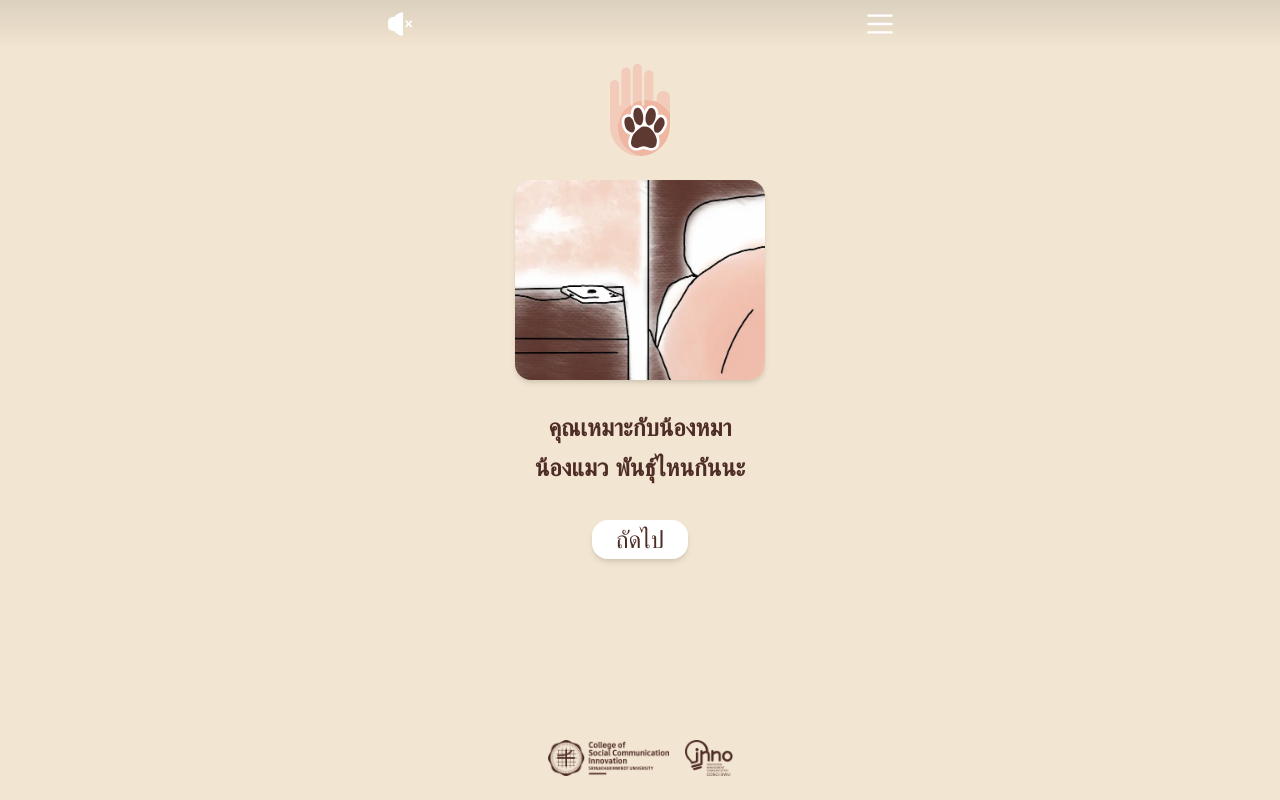
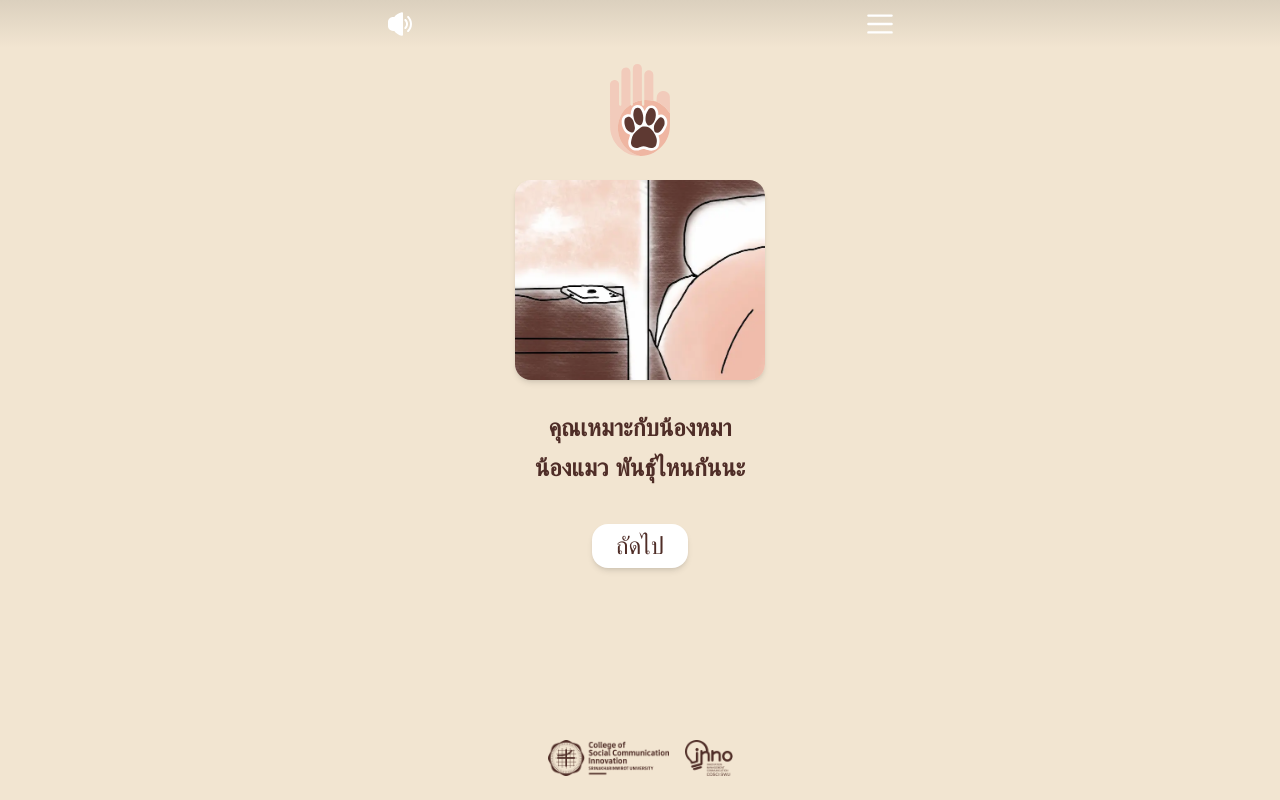
Before and after one commit to kidneytoo/pawsomematch, a Next.js app: page / in a window 1280 px wide. Built offline with nearby package versions, Linux system fonts and the light colour scheme.

Commit message:
feat: add sound

```diff
--- a/src/app/quiz/page.tsx
+++ b/src/app/quiz/page.tsx
@@ -17,16 +17,16 @@ const SCENES: Record<number, (props: any) => JSX.Element> = {
 
 const QuizPage = () => {
   const { scene, toNextScene } = useQuiz();
-  const Scene = SCENES[scene] ?? <></>;
 
   return (
-    <main className="bg-black flex min-h-screen flex-col items-center justify-between">
-      <div className="mx-auto w-full max-w-lg min-h-screen relative">
+    <main className="flex min-h-screen flex-col items-center justify-between">
+      <div className="mx-auto w-full max-w-lg min-h-screen relative overflow-y-hidden">
         {/* <Scene toNextScene={toNextScene} /> */}
         <FadeInOut isShow={scene <= 2}>
           <Scene1 toNextScene={toNextScene} />
         </FadeInOut>
-        <Scene2 scene={scene} isShow={scene === 2 || scene === 3} toNextScene={toNextScene} />
+        <Scene2 scene={scene} isShow={scene > 1 && scene <= 4} toNextScene={toNextScene} />
+        <Scene4 isShow={scene >= 4} toNextScene={toNextScene} />
         <FadeInOut isShow={scene <= 2} delay={0}>
           <Image
             className="object-cover"
--- a/src/components/home/IosButton/IosButton.tsx
+++ b/src/components/home/IosButton/IosButton.tsx
@@ -1,12 +1,25 @@
 'use client';
 
-import NextButton from "@/components/common/NextButton/NextButton";
-import { useMobileDetect } from "@/hooks/useMobileDetect";
+import NextButton from '@/components/common/NextButton/NextButton';
+import { useMobileDetect } from '@/hooks/useMobileDetect';
+import { useSoundAtom } from '@/stores/sound/useAtom';
+import { useRouter } from 'next/navigation';
 
 const IosButton = () => {
-  const {isIos} = useMobileDetect();
+  const router = useRouter();
+  const { isIos } = useMobileDetect();
+  const { setSound } = useSoundAtom();
+
+  const onClick = () => {
+    setSound((prev) => ({...prev, isClick: true}))
+    router.push(isIos() ? '/ios-experience' : '/pre-intro');
+  }
   return (
-    <NextButton type="link" href={isIos() ? "/ios-experience" : "/pre-intro"} />
-  )
-}
+      <NextButton
+        type="button"
+        onClick={onClick}
+      />
+  );
+};
+
 export default IosButton;
--- /dev/null
+++ b/src/components/icon/UserIcon.tsx
@@ -0,0 +1,22 @@
+
+const UserIcon = () => {
+  return (
+    <svg
+      width="105"
+      height="105"
+      className="w-full h-full"
+      viewBox="0 0 105 105"
+      fill="none"
+      xmlns="http://www.w3.org/2000/svg"
+    >
+      <path
+        fillRule="evenodd"
+        clipRule="evenodd"
+        d="M52.5 0C81.4474 0 105 23.5528 105 52.5C105 81.4474 81.4474 105 52.5 105C23.5528 105 0 81.4474 0 52.5C0 23.5528 23.5528 0 52.5 0ZM85.2632 78.7505C77.5588 88.3465 65.7342 94.5 52.5 94.5C39.2655 94.5 27.4405 88.3459 19.7364 78.7495C27.4405 69.1535 39.2653 63 52.4994 63C65.7337 63 77.5588 69.1541 85.2632 78.7505ZM52.5 52.5C61.1987 52.5 68.25 45.4485 68.25 36.75C68.25 28.0515 61.1987 21 52.5 21C43.8015 21 36.75 28.0515 36.75 36.75C36.75 45.4485 43.8015 52.5 52.5 52.5Z"
+        fill="black"
+      />
+    </svg>
+  );
+};
+
+export default UserIcon;
--- a/src/components/layout/Header/Header.tsx
+++ b/src/components/layout/Header/Header.tsx
@@ -12,7 +12,7 @@ import { twMerge } from 'tailwind-merge';
 
 const Header = () => {
   const [isShow, setIsShow] = useState(false);
-  const { isOn, setIsOn } = useSoundAtom();
+  const { isOn, setSound } = useSoundAtom();
 
   const isHideHeader = false;
 
@@ -28,7 +28,7 @@ const Header = () => {
         )}
       >
         <div className="mx-auto max-w-lg flex items-center justify-between">
-          <button className="w-8 h-8 p-1" onClick={() => setIsOn(!isOn)}>
+          <button className="w-8 h-8 p-1" onClick={() => setSound({isOn:!isOn, isClick: true})}>
             <SoundIcon isOn={isOn} />
           </button>
           <button
--- a/src/components/quiz/common/Scene2.tsx
+++ b/src/components/quiz/common/Scene2.tsx
@@ -1,18 +1,65 @@
 'use client';
-import Image from 'next/image';
+
+import { useEffect, useRef } from 'react';
 import { twMerge } from 'tailwind-merge';
+
 import FadeInOut from '@/components/common/FadeInOut/FadeInOut';
+import LockIcon from '@/components/icon/LockIcon';
+import UserIcon from '@/components/icon/UserIcon';
+import { useSecond } from '@/hooks/useSecond';
+
 import LoopBG from '../LoopBG/LoopBG';
-import LockIcon from '@/components/icon/LockIcon';
-import { useSecond } from '@/hooks/useSecond';
 
 type Scene2Props = {
   scene: number;
   isShow: boolean;
   toNextScene: () => void;
 };
+
+const Scene3 = ({ toNextScene }: { toNextScene: () => void }) => {
+  const second = useSecond();
+  return (
+    <div
+      className={twMerge(
+        'absolute inset-x-0 bottom-24 z-20 mx-4 transition-transform duration-500',
+        second > 2 ? 'translate-y-0' : 'translate-y-[300%]'
+      )}
+    >
+      <div
+        className="mt-4 w-full relative rounded-3xl px-4 py-4 flex items-center bg-white"
+        onClick={() => toNextScene()}
+      >
+        <div className="w-8 h-8">
+          <UserIcon />
+        </div>
+        <div className="ml-4">
+          <p className="text-2xl font-bold">mymint</p>
+          <p className="text-2xl">1 ข้อความใหม่</p>
+        </div>
+        <p className="absolute top-4 right-4">ตอนนี้</p>
+      </div>
+
+      <div
+        className={twMerge(
+          'mt-8 text-center text-2xl flex flex-col items-center',
+          second <= 4 && 'invisible'
+        )}
+      >
+        <p className="text-xl">กดเพื่ออ่านข้อความ</p>
+      </div>
+    </div>
+  );
+};
+
 const Scene2 = ({ scene, isShow, toNextScene }: Scene2Props) => {
-  const second = useSecond(scene === 2);
+  const audioRef = useRef<HTMLAudioElement>(null);
+  useEffect(() => {
+    if (isShow) {
+      audioRef.current?.play();
+    }
+  }, [isShow]);
+
+
   return (
     <div
       className={twMerge(
@@ -20,6 +67,7 @@ const Scene2 = ({ scene, isShow, toNextScene }: Scene2Props) => {
         !isShow ? 'translate-y-full' : 'translate-y-0'
       )}
     >
+      <audio ref={audioRef} src="/audio/alarm.mp3" />
       <div className="min-h-screen relative">
         <FadeInOut isShow={scene <= 2}>
           <div className="absolute inset-0 bg-[#231F20] z-10" />
@@ -45,7 +93,10 @@ const Scene2 = ({ scene, isShow, toNextScene }: Scene2Props) => {
         <FadeInOut isShow={scene <= 2}>
           <div
             className="absolute left-1/2 -translate-x-1/2 bottom-24 z-20"
-            onClick={() => toNextScene()}
+            onClick={() => {
+              audioRef.current?.pause();
+              toNextScene()
+            }}
           >
             <div className="mt-auto text-white text-center text-2xl flex flex-col items-center">
               <p className="mb-8 text-4xl font-bold">นาฬิกาปลุก</p>
@@ -56,37 +107,7 @@ const Scene2 = ({ scene, isShow, toNextScene }: Scene2Props) => {
             </div>
           </div>
         </FadeInOut>
-        {scene === 3 && (
-          <div
-            className={twMerge(
-              'absolute inset-x-0 bottom-24 z-20 mx-4 transition-transform duration-500',
-              second > 2 ? 'translate-y-0' : 'translate-y-full'
-            )}
-          >
-            <div className="mt-4 w-full relative rounded-3xl px-4 py-4 flex items-center bg-white">
-              <Image
-                src="/images/icons/user.svg"
-                alt="Lock"
-                width={40}
-                height={40}
-              />
-              <div className="ml-4">
-                <p className="text-2xl font-bold">mymint</p>
-                <p className="text-2xl">1 ข้อความใหม่</p>
-              </div>
-              <p className="absolute top-4 right-4">ตอนนี้</p>
-            </div>
-
-            <div
-              className={twMerge(
-                'mt-8 text-center text-2xl flex flex-col items-center',
-                second <= 4 && 'invisible'
-              )}
-            >
-              <p className="text-xl">กดเพื่ออ่านข้อความ</p>
-            </div>
-          </div>
-        )}
+        {scene === 3 && <Scene3 toNextScene={toNextScene} />}
       </div>
     </div>
   );
--- a/src/components/quiz/common/Scene4.tsx
+++ b/src/components/quiz/common/Scene4.tsx
@@ -1,17 +1,22 @@
 import Image from 'next/image';
 import { useSecond } from '@/hooks/useSecond';
 import Link from 'next/link';
+import { twMerge } from 'tailwind-merge';
 
 type Scene4Props = {
+  isShow: boolean;
   toNextScene: () => void;
 };
-const Scene4 = ({ toNextScene }: Scene4Props) => {
-  const second = useSecond();
-
+const Scene4 = ({ isShow, toNextScene }: Scene4Props) => {
+  const second = useSecond(isShow, 0);
   return (
     <div
-      className="mx-auto w-full max-w-lg min-h-screen relative bg-[#DBB4AE]"
+      className={twMerge(
+        'absolute z-50 mx-auto w-full max-w-lg min-h-screen bg-[#DBB4AE] transition-transform duration-500',
+        !isShow ? 'translate-y-full' : 'translate-y-0'
+      )}
     >
+      <div className="min-h-screen relative">
         <div className="bg-[#96184C] px-8 pb-6 pt-8 flex items-center">
           <Image
             src="/images/icons/chevron-left.svg"
@@ -56,15 +61,22 @@ const Scene4 = ({ toNextScene }: Scene4Props) => {
         </div>
         {second >= 4 && (
           <div className="absolute inset-x-0 bottom-24 mx-8">
-          <Link href="/quiz/dog" className="my-2 block w-full bg-brown-text rounded-3xl px-6 py-3 text-white text-2xl text-center">
+            <Link
+              href="/quiz/dog"
+              className="my-2 block w-full bg-brown-text rounded-3xl px-6 py-3 text-white text-2xl text-center"
+            >
               คาเฟ่หมา
             </Link>
-          <Link href="/quiz/cat" className="my-2 block w-full bg-brown-text rounded-3xl px-6 py-3 text-white text-2xl text-center">
+            <Link
+              href="/quiz/cat"
+              className="my-2 block w-full bg-brown-text rounded-3xl px-6 py-3 text-white text-2xl text-center"
+            >
               คาเฟ่แมว
             </Link>
           </div>
         )}
       </div>
+    </div>
   );
 };
 
--- a/src/hooks/useSecond.ts
+++ b/src/hooks/useSecond.ts
@@ -1,12 +1,12 @@
 import { useEffect, useState } from 'react';
 
-export const useSecond = (status?: boolean) => {
+export const useSecond = (status?: boolean, delay: number = 1000) => {
   const [second, setSecond] = useState(0);
 
   useEffect(() => {
     const interval = setTimeout(() => {
       setSecond(0);
-    }, 1000);
+    }, delay);
     return () => clearTimeout(interval);
   }, [status]);
 
--- a/src/stores/sound/atom.ts
+++ b/src/stores/sound/atom.ts
@@ -1,3 +1,9 @@
 import { atom } from 'jotai';
 
-export const soundAtom = atom<boolean>(false);
+export const soundAtom = atom<{
+  isOn: boolean;
+  isClick: boolean;
+}>({
+  isOn: true,
+  isClick: false,
+});
--- a/src/stores/sound/useAtom.ts
+++ b/src/stores/sound/useAtom.ts
@@ -2,20 +2,23 @@ import { useAtom } from 'jotai';
 import { useEffect, useRef } from 'react';
 
 import { soundAtom } from './atom';
+import { usePathname } from 'next/navigation';
+import { set } from 'firebase/database';
 
 export const useSoundAtom = () => {
-  const [isOn, setIsOn] = useAtom(soundAtom);
+  const pathname = usePathname();
+  const [{ isOn, isClick }, setSound] = useAtom(soundAtom);
   const audioRef = useRef<HTMLAudioElement>(null);
 
   useEffect(() => {
     if (audioRef.current) {
-      if (isOn) {
+      if (isOn && isClick) {
         audioRef.current.play();
       } else {
         audioRef.current.pause();
       }
     }
-  }, [isOn]);
+  }, [isOn, isClick]);
 
-  return { isOn, setIsOn, audioRef };
+  return { isOn, setSound, audioRef };
 };
```
Also changed, not shown: src/components/common/NextButton/NextButton.tsx (+15 -5 lines). Lines whose indentation alone changed are shown as unchanged.
